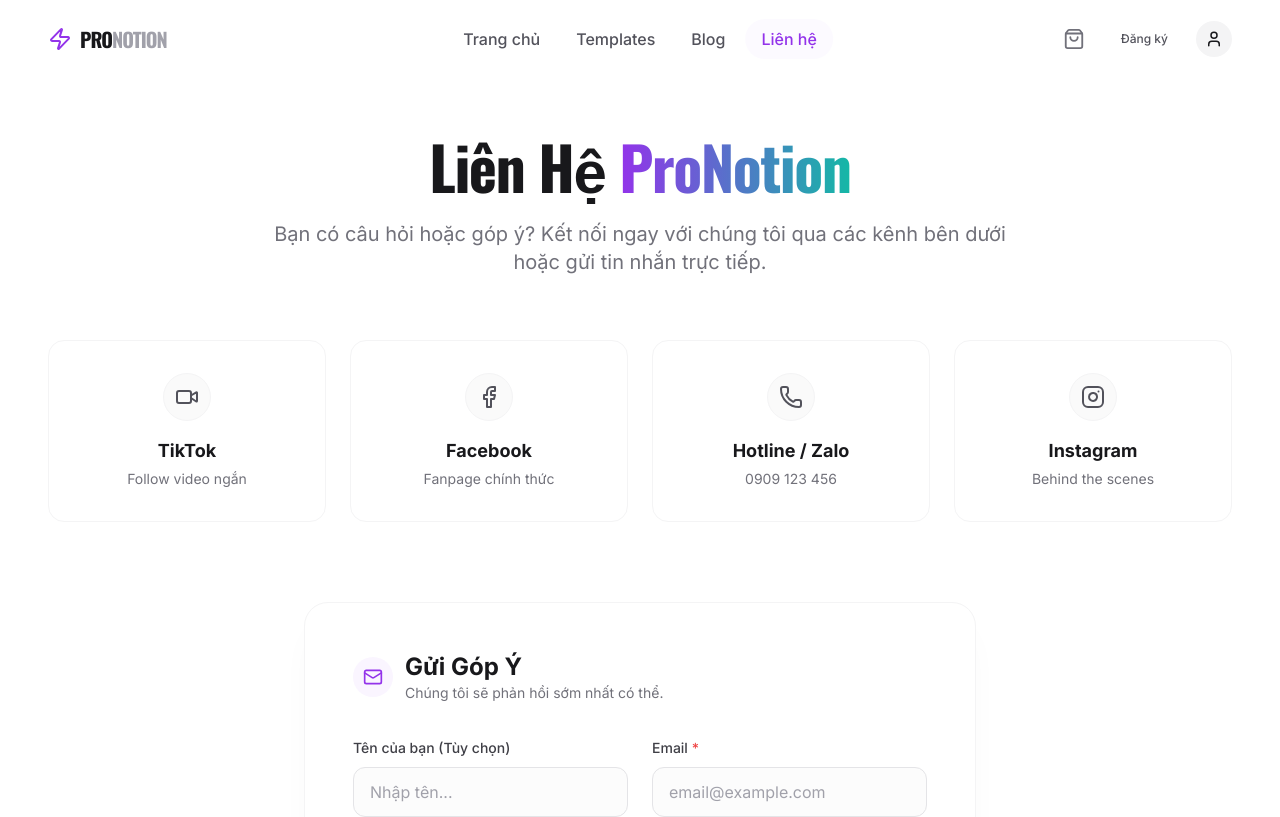
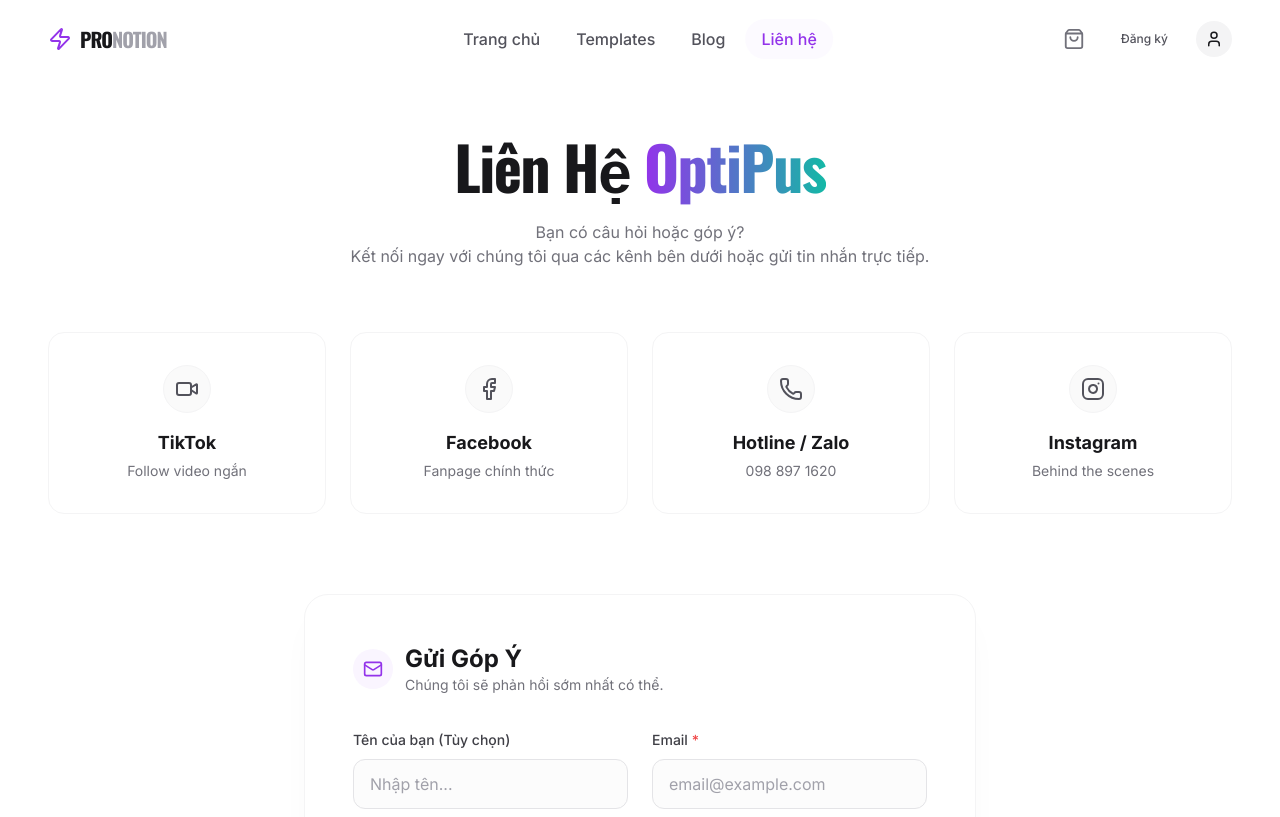
Before and after one commit to lethuydiem-optipus-project/optipus-web, a React (Vite) app: page /contact in a window 1280 px wide. Shown: the top 817 px of the page. Built offline with nearby package versions, Linux system fonts and the light colour scheme; no server answers.

Commit message:
tối ưu card sản phẩm và fix font

```diff
--- a/components/ContactPage.tsx
+++ b/components/ContactPage.tsx
@@ -27,21 +27,21 @@
     {
       name: 'Facebook',
       icon: <Facebook className="w-6 h-6" />,
-      link: '#',
+      link: 'https://www.facebook.com/optipus.vn',
       description: 'Fanpage chính thức',
       color: 'hover:text-blue-600 hover:border-blue-200 hover:bg-blue-50'
     },
     {
       name: 'Hotline / Zalo',
       icon: <Phone className="w-6 h-6" />,
-      link: '#',
-      description: '0909 123 456',
+      link: 'https://zalo.me/0988971620',
+      description: '098 897 1620',
       color: 'hover:text-green-600 hover:border-green-200 hover:bg-green-50'
     },
     {
       name: 'Instagram',
       icon: <Instagram className="w-6 h-6" />,
-      link: '#',
+      link: 'https://www.instagram.com/optipus_tp_notion',
       description: 'Behind the scenes',
       color: 'hover:text-orange-600 hover:border-orange-200 hover:bg-orange-50'
     }
@@ -58,10 +58,10 @@
         {/* Header */}
         <div className="text-center max-w-3xl mx-auto mb-16">
           <h1 className="text-4xl md:text-6xl font-display font-bold text-zinc-900 mb-6 tracking-tight">
-            Liên Hệ <span className="text-transparent bg-clip-text bg-gradient-to-r from-brand-600 to-accent-500">ProNotion</span>
+            Liên Hệ <span className="text-transparent bg-clip-text bg-gradient-to-r from-brand-600 to-accent-500">OptiPus</span>
           </h1>
-          <p className="text-lg md:text-xl text-zinc-500 leading-relaxed">
-            Bạn có câu hỏi hoặc góp ý? Kết nối ngay với chúng tôi qua các kênh bên dưới hoặc gửi tin nhắn trực tiếp.
+          <p className="text-sm md:text-base text-zinc-500 leading-relaxed">
+            Bạn có câu hỏi hoặc góp ý? <br /> Kết nối ngay với chúng tôi qua các kênh bên dưới hoặc gửi tin nhắn trực tiếp.
           </p>
         </div>
 
--- a/components/TemplatesPage.tsx
+++ b/components/TemplatesPage.tsx
@@ -1,7 +1,7 @@
 import React, { useState, useEffect } from 'react';
 import { Section } from './ui/Section';
 import { Button } from './ui/Button';
-import { Check, Star, ShoppingCart } from 'lucide-react';
+import { Star, ShoppingCart } from 'lucide-react';
 import { useCart } from '../context/CartContext';
 import { useToast } from '../context/ToastContext';
 import { Link } from 'react-router-dom';
@@ -54,7 +54,7 @@
       <LoginGuardModal />
       <Section className="!py-10">
         {/* Header Section */}
-        <div className="flex flex-col md:flex-row md:items-end justify-between gap-8 mb-12">
+        <div className="flex flex-col md:flex-row md:items-end justify-between gap- mb-12">
           <div className="max-w-2xl">
             <h1 className="text-4xl md:text-5xl font-display font-bold text-zinc-900 mb-4 tracking-tight">
               Latest Templates
@@ -87,10 +87,12 @@
           {filteredTemplates.map((template) => (
             <div
               key={template.id}
-              className="group bg-white rounded-2xl border border-zinc-200 overflow-hidden hover:shadow-[0_20px_40px_-15px_rgba(168,85,247,0.15)] hover:border-brand-200 transition-all duration-300 flex flex-col"
+              // Thêm h-full để các card trong cùng 1 hàng luôn cao bằng nhau
+              className="group bg-white rounded-2xl border border-zinc-200 overflow-hidden hover:shadow-[0_20px_40px_-15px_rgba(168,85,247,0.15)] hover:border-brand-200 transition-all duration-300 flex flex-col h-full"
             >
-              {/* Thumbnail */}
-              <Link to={`/templates/${template.slug}`} className="relative h-56 overflow-hidden block cursor-pointer">
+              {/* Thumbnail - Ảnh vuông 1:1, bo góc trên */}
+              <Link to={`/templates/${template.slug}`}
+              className="relative aspect-square overflow-hidden rounded-t-2xl block cursor-pointer">
                 <img
                   src={template.image}
                   alt={template.title}
@@ -118,30 +120,19 @@
               <div className="p-6 flex flex-col flex-1">
                 <Link to={`/templates/${template.slug}`} className="block group-hover:text-brand-600 transition-colors">
                   <div className="flex justify-between items-start mb-3">
-                    <h3 className="text-xl font-bold text-zinc-900 font-display">
+                    <h3 className="text-lg font-bold text-zinc-900 font-display">
                       {template.title}
                     </h3>
                   </div>
                 </Link>
 
-                <p className="text-sm text-zinc-500 mb-6 leading-relaxed">
+                {/* Mô tả: Giới hạn 2 dòng, tự thêm "...", cố định chiều cao tối thiểu để card ko bị lệch */}
+                <p className="text-xs text-zinc-500 mb-0 leading-relaxed line-clamp-2 min-h-[40px]">
                   {template.description}
                 </p>
-
-                {/* Features List */}
-                <div className="space-y-2 mb-8 flex-1">
-                  {template.features.map((feature: string, idx: number) => (
-                    <div key={idx} className="flex items-center gap-2.5">
-                      <div className="flex-shrink-0 w-4 h-4 rounded-full bg-green-50 flex items-center justify-center">
-                        <Check className="w-3 h-3 text-green-600" strokeWidth={3} />
-                      </div>
-                      <span className="text-sm text-zinc-600">{feature}</span>
-                    </div>
-                  ))}
-                </div>
-
-                {/* Footer */}
-                <div className="pt-5 border-t border-zinc-50 flex flex-col gap-4">
+                <div className="w-32 h-0.5 bg-brand-500 mb-2 my-2 mx-auto"></div>
+                {/* Footer - mt-auto đẩy phần này xuống sát đáy card */}
+                <div className="pt-0 border-t border-zinc-50 flex flex-col gap-4">
                   <div className="flex justify-between items-center">
                     <div>
                       {template.originalPrice && (
--- a/components/auth/AuthForm.tsx
+++ b/components/auth/AuthForm.tsx
@@ -73,7 +73,7 @@
         <p className="text-zinc-500">
           {view === 'login'
             ? 'Chào mừng bạn quay trở lại với ProNotion'
-            : 'Tham gia cùng 4,500+ doanh nghiệp khác'}
+            : 'Tham gia cùng 4,500+ người dùng khác'}
         </p>
       </div>
 
```
